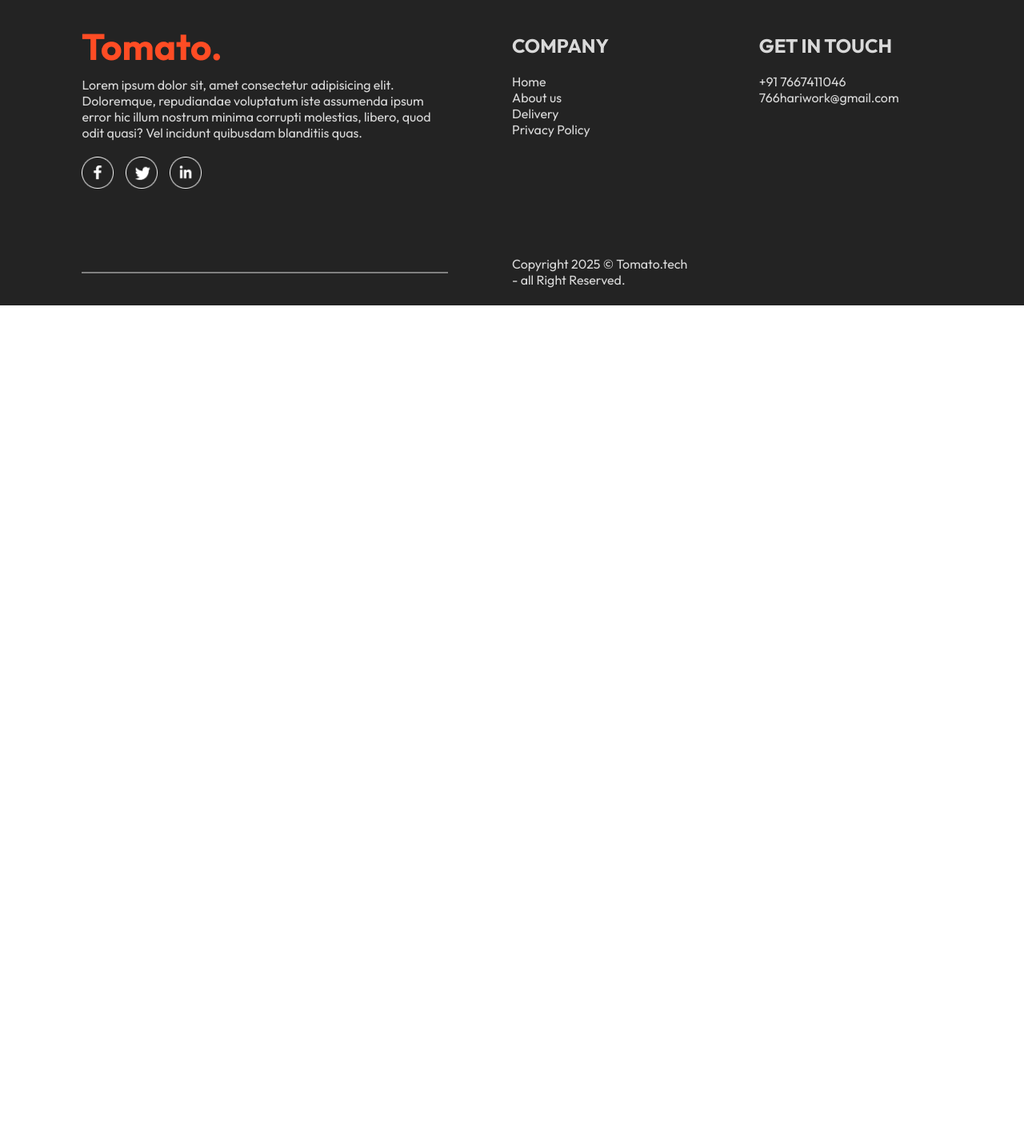
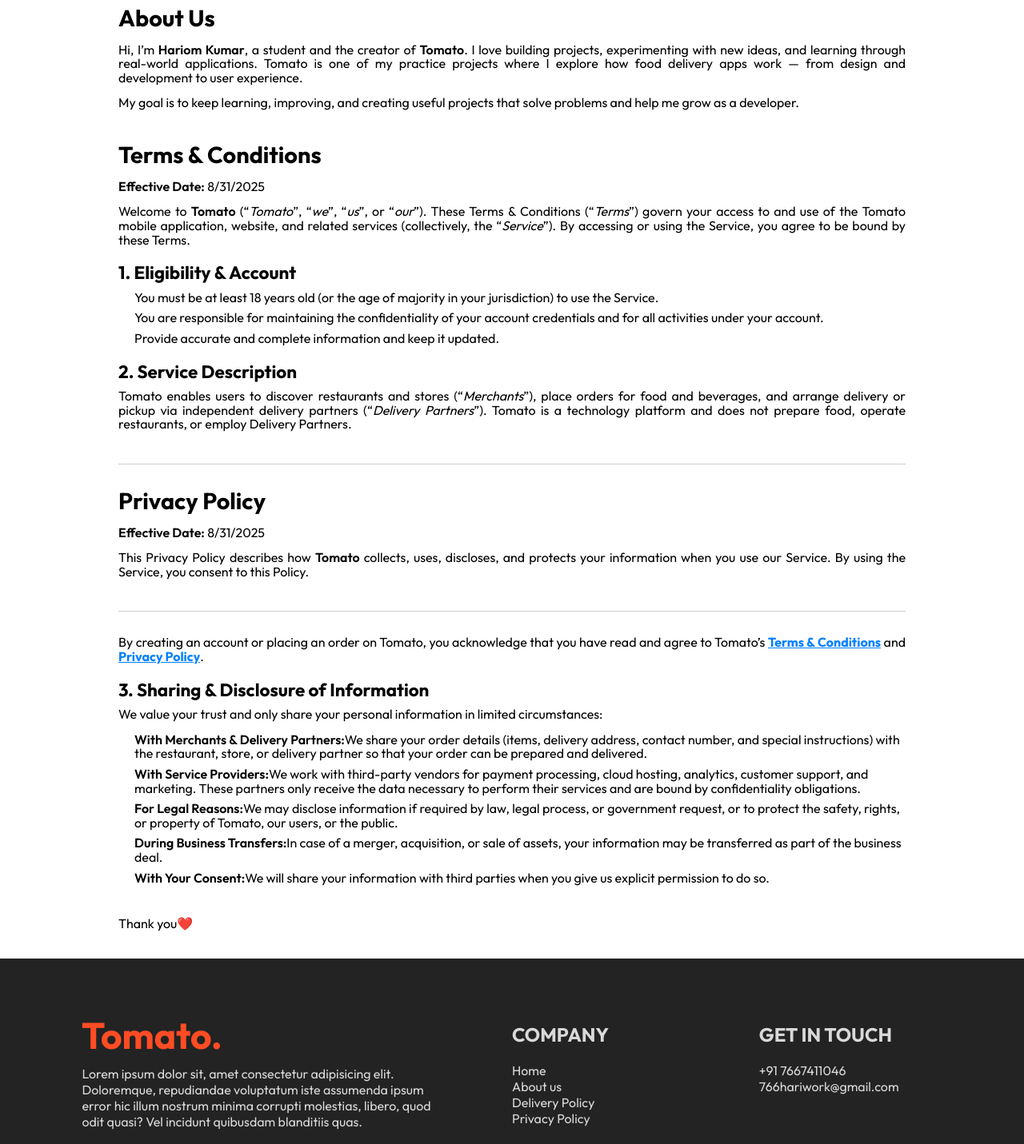
Before and after one commit to Mr-Hariom-Kumar/foodFile, a React (Vite) app in the folder frontend/: page /privacy-policy in a window 1280 px wide. Shown: the part 120-1551 px from the top of the page at 80% size. Before the commit the page ends 800 px from the top, so only its background shows below. Built offline with nearby package versions, Linux system fonts and the light colour scheme; no server answers; a web font is replaced by a local one.

Commit message:
adde links to navbar

```diff
--- a/frontend/src/App.jsx
+++ b/frontend/src/App.jsx
@@ -9,6 +9,7 @@
 import Verify from './pages/Verify/Verify'
 import MyOrder from './pages/MyOrders/MyOrder'
 import './App.css'
+import Privacy from './pages/Privacy/Privacy'
 
 const App = () => {
   const [showLogin, setShowLogin]=useState(false)
@@ -23,6 +24,7 @@
         <Route path='/order' element={<PlaceOrder/>}/>
         <Route path='/verify' element={<Verify/>}/>
         <Route path='/myorders' element={<MyOrder/>}/>
+        <Route path='/privacy-policy' element={<Privacy/>}/>
       </Routes>
     </div>
     <Footer />
--- a/frontend/src/components/Footer/Footer.jsx
+++ b/frontend/src/components/Footer/Footer.jsx
@@ -1,4 +1,5 @@
 import React from 'react'
+import { Link } from 'react-router-dom';
 import './Footer.css'
 import { assets } from '../../assets/assets'
 const Footer = () => {
@@ -17,10 +18,10 @@
         <div className="footer-content-center">
             <h2>COMPANY</h2>
             <ul>
-                <li>Home</li>
-                <li>About us</li>
-                <li>Delivery</li>
-                <li>Privacy Policy</li>
+                <a href='https://food-file-4wl3.vercel.app/'><li>Home</li></a>
+                <Link to='/privacy-policy'><li>About us</li></Link>
+                <Link to='/privacy-policy'><li>Delivery Policy</li></Link>
+                <Link to='/privacy-policy'><li>Privacy Policy</li></Link>
             </ul>
         </div>
         <div className="footer-content-right">
--- a/frontend/src/components/Navbar/Navbar.jsx
+++ b/frontend/src/components/Navbar/Navbar.jsx
@@ -15,7 +15,7 @@
     const admin_url="https://foodfile-admin.onrender.com/"
   return (
     <div className='navbar'>
-       <Link to='/'><img src={assets.logo} alt="logo"/></Link>
+      <a href='https://food-file-4wl3.vercel.app/'><img src={assets.logo} alt="logo"/></a>
         <ul className='navbar-menu'>
             <Link to='/'><li onClick={()=>setMenu("home")} className={menu==="home"?"active":""}>home</li></Link>
             <a href='#explore-menu'><li onClick={()=>setMenu("menu")} className={menu==="menu"?"active":""}>menu</li></a>
--- /dev/null
+++ b/frontend/src/pages/Privacy/Privacy.css
@@ -0,0 +1,94 @@
+/* Privacy.css */
+*{
+    list-style-type: none;
+}
+#tomato-legal {
+  max-width: max(1000px,100vw);
+  margin: 0 auto;
+  padding: 20px;
+  font-family: Arial, sans-serif;
+  line-height: 1.1;
+}
+
+#tomato-legal h1 {
+  font-size: 1.8rem;
+  margin-bottom: 15px;
+  margin-top: 25px;
+}
+
+#tomato-legal h2 {
+  font-size: 1.4rem;
+  margin-top: 20px;
+  margin-bottom: 10px;
+}
+
+#tomato-legal p {
+  margin-bottom: 14px;
+  text-align: justify;
+}
+
+#tomato-legal ul {
+  padding-left: 20px;
+  margin-bottom: 15px;
+}
+
+#tomato-legal li {
+  margin-bottom: 8px;
+}
+
+#tomato-legal hr {
+  margin: 30px 0;
+  border: none;
+  border-top: 1px solid #ccc;
+}
+
+#tomato-legal a {
+color: rgb(0, 128, 255);
+  text-decoration: underline;
+  font-weight: bold;
+}
+
+#tomato-legal section {
+  margin-bottom: 40px;
+}
+
+#tomato-legal strong {
+  font-weight: 600;
+}
+
+
+@media (max-width: 768px) {
+  #tomato-legal {
+    width: 87vh !important;
+    padding: 18px;
+  }
+
+  #tomato-legal h1 {
+    font-size: 1.5rem;
+  }
+
+  #tomato-legal h2 {
+    font-size: 1.2rem;
+  }
+}
+
+@media (max-width: 440px) {
+
+    #tomato-legal {
+    padding: 15px;  /* ✅ more padding to avoid edge compression */
+  }
+
+  #tomato-legal h1 {
+    font-size: 1.3rem;
+  }
+
+  #tomato-legal h2 {
+    font-size: 1.05rem;
+  }
+
+  #tomato-legal p,
+  #tomato-legal li {
+    font-size: 0.95rem;
+    line-height: 1.6;
+  }
+}
--- /dev/null
+++ b/frontend/src/pages/Privacy/Privacy.jsx
@@ -0,0 +1,112 @@
+import React from 'react'
+import './Privacy.css'
+
+const Privacy = () => {
+  const dates = new Date(Date.now())
+  const dates2 = dates.toLocaleDateString()
+
+  return (
+    <div id="tomato-legal">
+        <section id="terms">
+            <h1>About Us</h1>
+            <p>
+                Hi, I’m <strong>Hariom Kumar</strong>, a student and the creator of <strong>Tomato</strong>.
+                I love building projects, experimenting with new ideas, and learning through real-world
+                applications. Tomato is one of my practice projects where I explore how food delivery
+                apps work — from design and development to user experience.
+            </p>
+            <p>
+                My goal is to keep learning, improving, and creating useful projects that solve problems
+                and help me grow as a developer.
+            </p>
+        </section>
+
+
+      <section id="terms">
+        <h1>Terms &amp; Conditions</h1>
+        <p><strong>Effective Date:</strong> {dates2}</p>
+        <p>
+          Welcome to <strong>Tomato</strong> (“<em>Tomato</em>”, “<em>we</em>”, “<em>us</em>”, or “<em>our</em>”).
+          These Terms &amp; Conditions (“<em>Terms</em>”) govern your access to and use of the Tomato mobile
+          application, website, and related services (collectively, the “<em>Service</em>”). By accessing or
+          using the Service, you agree to be bound by these Terms.
+        </p>
+
+        <h2>1. Eligibility &amp; Account</h2>
+        <ul>
+          <li>You must be at least 18 years old (or the age of majority in your jurisdiction) to use the Service.</li>
+          <li>You are responsible for maintaining the confidentiality of your account credentials and for all activities under your account.</li>
+          <li>Provide accurate and complete information and keep it updated.</li>
+        </ul>
+
+        <h2>2. Service Description</h2>
+        <p>
+          Tomato enables users to discover restaurants and stores (“<em>Merchants</em>”), place orders for food
+          and beverages, and arrange delivery or pickup via independent delivery partners (“<em>Delivery Partners</em>”).
+          Tomato is a technology platform and does not prepare food, operate restaurants, or employ Delivery Partners.
+        </p>
+
+
+      </section>
+
+      <hr />
+
+
+      <section id="privacy">
+        <h1>Privacy Policy</h1>
+        <p><strong>Effective Date:</strong> {dates2}</p>
+        <p>
+          This Privacy Policy describes how <strong>Tomato</strong> collects, uses, discloses, and protects your
+          information when you use our Service. By using the Service, you consent to this Policy.
+        </p>
+
+
+      </section>
+
+      <hr />
+
+
+      <section id="consent">
+        <p>
+          By creating an account or placing an order on Tomato, you acknowledge that you have read and agree to
+          Tomato’s <a href="#terms">Terms &amp; Conditions</a> and <a href="#privacy">Privacy Policy</a>.
+        </p>
+
+        <h2>3. Sharing &amp; Disclosure of Information</h2>
+<p>We value your trust and only share your personal information in limited circumstances:</p>
+<ul>
+  <li>
+    <strong>With Merchants &amp; Delivery Partners:</strong>
+    We share your order details (items, delivery address, contact number, and special instructions)
+    with the restaurant, store, or delivery partner so that your order can be prepared and delivered.
+  </li>
+  <li>
+    <strong>With Service Providers:</strong>
+    We work with third-party vendors for payment processing, cloud hosting, analytics, customer support,
+    and marketing. These partners only receive the data necessary to perform their services and are
+    bound by confidentiality obligations.
+  </li>
+  <li>
+    <strong>For Legal Reasons:</strong>
+    We may disclose information if required by law, legal process, or government request, or to protect
+    the safety, rights, or property of Tomato, our users, or the public.
+  </li>
+  <li>
+    <strong>During Business Transfers:</strong>
+    In case of a merger, acquisition, or sale of assets, your information may be transferred as part of
+    the business deal.
+  </li>
+  <li>
+    <strong>With Your Consent:</strong>
+    We will share your information with third parties when you give us explicit permission to do so.
+  </li>
+</ul>
+
+      </section>
+      <p>Thank you❤️</p>
+
+    </div>
+  )
+}
+
+export default Privacy
```
Also changed, not shown: 2 other files (tests, documents, lock files or other folders).
